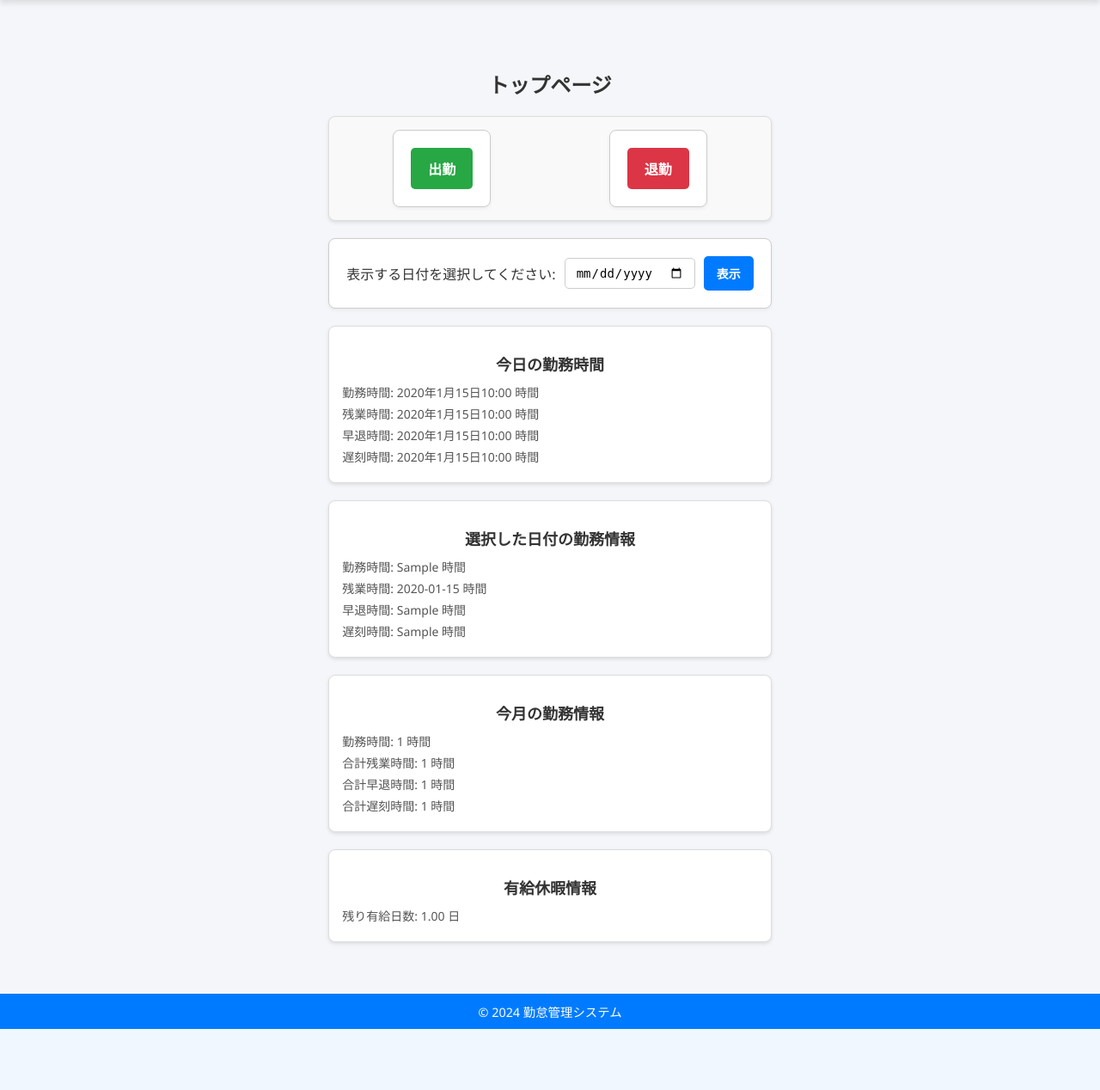
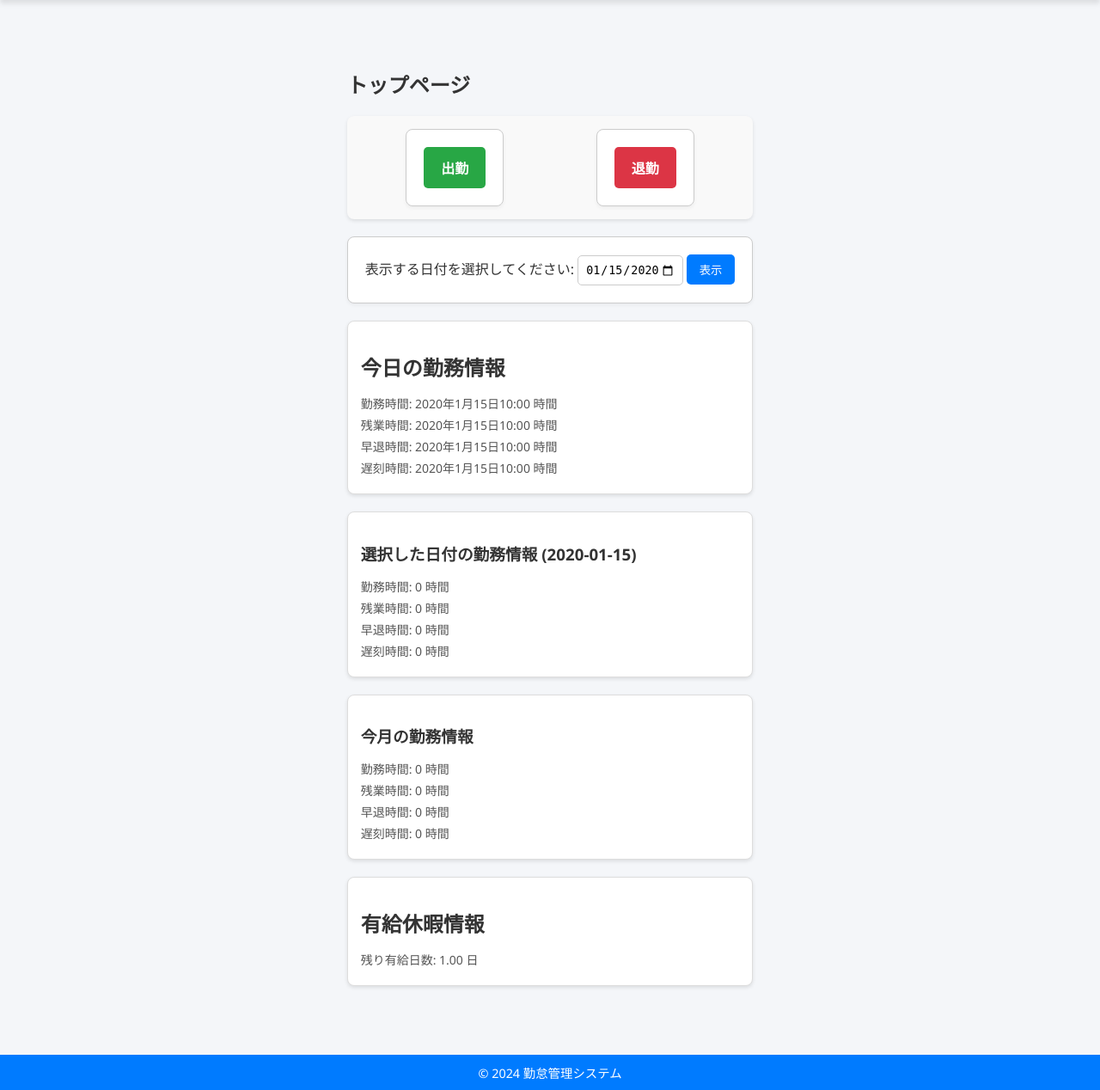
Before and after one commit to niijima16/ATSys_Terukuni, a Django app: template mainApp/templates/topPage.html in a window 1280 px wide. Shown: the part 178-1446 px from the top of the page at 86% size. Before the commit the page ends 1375 px from the top, so only its background shows below. Run offline with Django 5.2, Linux system fonts and the light colour scheme; tables that the repository leaves empty hold one stand-in row (values such as "Sample post"); the template is opened without the code that fills it: values that come from a table or form of the project are taken from there, most other values are stand-ins (such as "Sample title", 1, 10 or a date in 2020).

Commit message:
miantenance finished 1211T23T57

```diff
--- a/mainApp/templates/topPage.html
+++ b/mainApp/templates/topPage.html
@@ -6,7 +6,7 @@
 
 {% block content %}
 <style>
-    /* 全体のコンテナ */
+    /* コンテナスタイル */
     .container {
         max-width: 1200px;
         margin: 0 auto;
@@ -16,35 +16,29 @@
     /* 勤怠ボタンのスタイル */
     .attendance-buttons {
         display: flex;
-      justify-content: space-between; /* 左右に配置 */
-      align-items: center;
-      gap: 20px; /* ボタン間のスペース */
+        justify-content: space-between;
         margin-bottom: 20px;
         padding: 15px;
         background-color: #f9f9f9;
-      border: 1px solid #ddd;
         border-radius: 8px;
         box-shadow: 0 2px 4px rgba(0, 0, 0, 0.1);
     }
 
-    /* ボタンの共通スタイル */
+    /* ボタン共通スタイル */
     .btn {
-      display: inline-block;
         padding: 12px 20px;
         font-size: 16px;
         font-weight: bold;
-      text-align: center;
         border-radius: 5px;
-      color: white;
         text-decoration: none;
         cursor: pointer;
-      transition: background-color 0.3s, transform 0.2s;
         border: none;
     }
 
     /* 出勤ボタン */
     .btn-success {
         background-color: #28a745;
+        color: white;
     }
 
     .btn-success:hover {
@@ -54,79 +48,50 @@
     /* 退勤ボタン */
     .btn-danger {
         background-color: #dc3545;
+        color: white;
     }
 
     .btn-danger:hover {
         background-color: #c82333;
     }
 
-    /* ボタンのクリックアニメーション */
-    .btn:active {
-      transform: scale(0.95);
-    }
-
     /* 日付選択フォーム */
     .date-picker {
+        text-align: center;
         margin-bottom: 20px;
-      text-align: center;
-    }
-
-    .date-picker form {
-      display: flex;
-      justify-content: center;
-      gap: 10px;
-      align-items: center;
     }
 
     .date-picker input[type="date"] {
-      padding: 8px 12px;
-      font-size: 14px;
+        padding: 8px;
         border-radius: 5px;
         border: 1px solid #ccc;
     }
 
     .date-picker input[type="submit"] {
-      padding: 10px 15px;
-      font-size: 14px;
-      font-weight: bold;
+        padding: 8px 15px;
+        background-color: #007bff;
+        color: white;
         border-radius: 5px;
         cursor: pointer;
-      background-color: #007bff;
-      color: white;
         border: none;
-      transition: background-color 0.3s;
     }
 
     .date-picker input[type="submit"]:hover {
         background-color: #0056b3;
     }
 
-    /* 情報セクションのグリッドレイアウト */
-    .grid-layout {
-      display: grid;
-      grid-template-columns: repeat(auto-fit, minmax(300px, 1fr));
-      gap: 20px;
-      margin-top: 20px;
-    }
-
-    /* 各情報カード */
+    /* 情報カードのスタイル */
     .card {
         padding: 15px;
         border: 1px solid #ddd;
         border-radius: 8px;
         background-color: #fff;
         box-shadow: 0 2px 4px rgba(0, 0, 0, 0.1);
-      transition: transform 0.3s, box-shadow 0.3s;
+        margin-bottom: 20px;
     }
 
-    .card:hover {
-      transform: translateY(-5px);
-      box-shadow: 0 4px 8px rgba(0, 0, 0, 0.2);
-    }
-
-    .card h2 {
-      font-size: 18px;
-      margin-bottom: 10px;
+    .card h2, .card h3 {
+        margin-bottom: 15px;
         color: #333;
     }
 
@@ -134,13 +99,6 @@
         margin: 5px 0;
         font-size: 14px;
         color: #555;
-    }
-
-    /* ヘッダーの中央揃え */
-    h2 {
-      text-align: center;
-      color: #333;
-      margin-bottom: 20px;
     }
 </style>
 
@@ -163,37 +121,39 @@
     <div class="date-picker">
         <form method="get" action="">
             <label for="date">表示する日付を選択してください:</label>
-            <input type="date" id="date" name="date" value="{{ selected_date }}" max="{{ today_date }}" />
+            <input type="date" id="date" name="date" value="{{ selected_date|date:'Y-m-d' }}" max="{{ today_date|date:'Y-m-d' }}" />
             <input type="submit" value="表示" />
         </form>
     </div>
 
-    <!-- 情報カード -->
-    <div class="grid-layout">
+    <!-- 今日の勤務情報 -->
     <div class="card">
-            <h2>今日の勤務時間</h2>
-            <p>勤務時間: {{ today_worked_hours }} 時間</p>
-            <p>残業時間: {{ today_overtime_hours }} 時間</p>
-            <p>早退時間: {{ today_early_leave_hours }} 時間</p>
-            <p>遅刻時間: {{ today_late_arrival_hours }} 時間</p>
+        <h2>今日の勤務情報</h2>
+        <p>勤務時間: {{ today_worked_hours|default:"0" }} 時間</p>
+        <p>残業時間: {{ today_overtime_hours|default:"0" }} 時間</p>
+        <p>早退時間: {{ today_early_leave_hours|default:"0" }} 時間</p>
+        <p>遅刻時間: {{ today_late_arrival_hours|default:"0" }} 時間</p>
     </div>
 
+    <!-- 選択した日付の勤務情報 -->
     <div class="card">
-            <h2>選択した日付の勤務情報</h2>
-            <p>勤務時間: {{ selected_day_worked_hours }} 時間</p>
-            <p>残業時間: {{ selected_day_overtime_hours }} 時間</p>
-            <p>早退時間: {{ selected_day_early_leave_hours }} 時間</p>
-            <p>遅刻時間: {{ selected_day_late_arrival_hours }} 時間</p>
+        <h3>選択した日付の勤務情報 ({{ selected_date|date:'Y-m-d' }})</h3>
+        <p>勤務時間: {{ selected_day_summary.worked_hours|default:"0" }} 時間</p>
+        <p>残業時間: {{ selected_day_summary.overtime_hours|default:"0" }} 時間</p>
+        <p>早退時間: {{ selected_day_summary.early_leave_hours|default:"0" }} 時間</p>
+        <p>遅刻時間: {{ selected_day_summary.late_arrival_hours|default:"0" }} 時間</p>
     </div>
 
+    <!-- 今月の勤務情報 -->
     <div class="card">
-            <h2>今月の勤務情報</h2>
-            <p>勤務時間: {{ total_worked_hours }} 時間</p>
-            <p>合計残業時間: {{ total_overtime_hours }} 時間</p>
-            <p>合計早退時間: {{ total_early_leave_hours }} 時間</p>
-            <p>合計遅刻時間: {{ total_late_arrival_hours }} 時間</p>
+        <h3>今月の勤務情報</h3>
+        <p>勤務時間: {{ month_summary.total_worked_hours|default:"0" }} 時間</p>
+        <p>残業時間: {{ month_summary.total_overtime_hours|default:"0" }} 時間</p>
+        <p>早退時間: {{ month_summary.total_early_leave_hours|default:"0" }} 時間</p>
+        <p>遅刻時間: {{ month_summary.total_late_arrival_hours|default:"0" }} 時間</p>
     </div>
 
+    <!-- 有給休暇情報 -->
     {% if paid_leave %}
     <div class="card">
         <h2>有給休暇情報</h2>
@@ -201,6 +161,4 @@
     </div>
     {% endif %}
 </div>
-</div>
-
 {% endblock %}
```
Also changed, not shown: mainApp/admin.py (+6 -2 lines), mainApp/models/time_shift.py (+63 -28 lines), mainApp/models/time_stamp.py (+10 -7 lines), mainApp/templates/edit_employee.html (+8 -2 lines), mainApp/templates/edit_timestamp.html (+7 -1 lines), mainApp/templates/homePage.html (+8 -39 lines), mainApp/views/attendance_views.py (+7 -5 lines), mainApp/views/auth_views.py (+42 -21 lines), mainApp/views/employee_views.py (+5 -3 lines), mainApp/views/shift_views.py (+18 -21 lines), シフトテンプレート.csv (+31 -31 lines), mainApp/migrations/0028_alter_shift_options_alter_shift_unique_together_and_more.py (added). Lines whose indentation alone changed are shown as unchanged.
